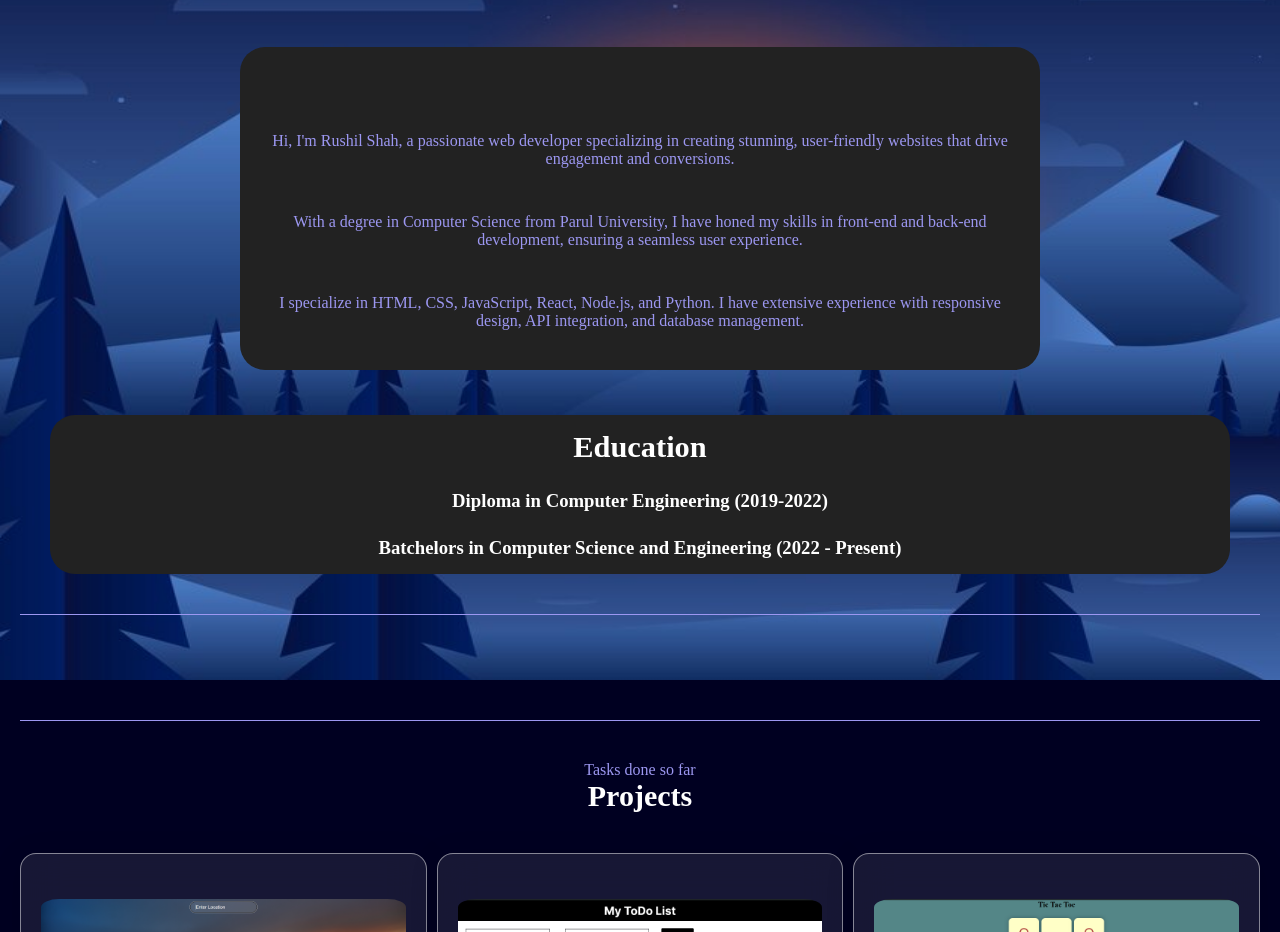
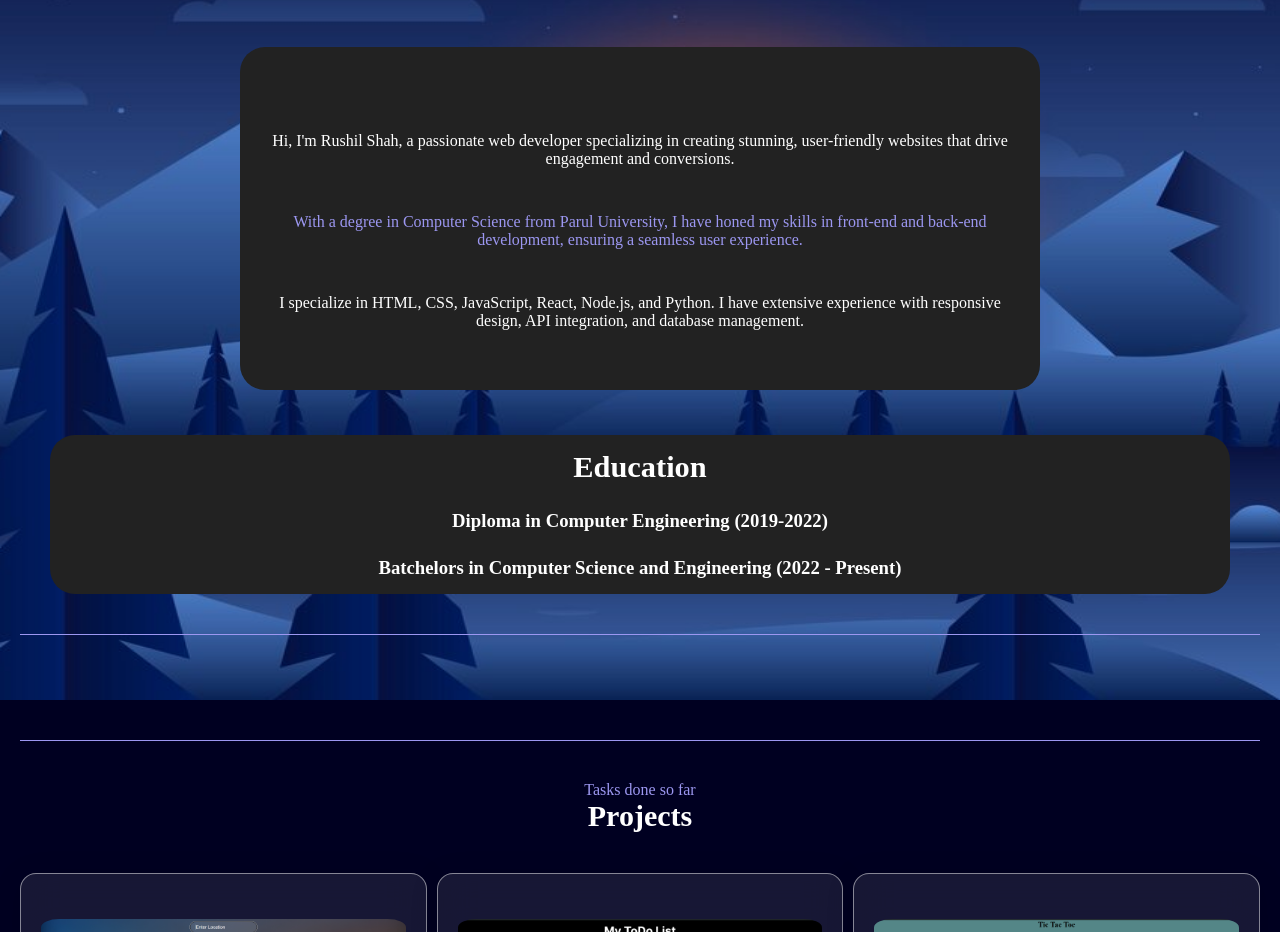
Before and after one commit to RushilShah01/PRODIGY_WD_04, a React (Create React App) app: page /About in a window 1280 px wide. Shown: the part 1482-2414 px from the top of the page. Built offline with nearby package versions, Linux system fonts and the light colour scheme.

Commit message:
About.jsx

```diff
--- a/src/Components/About.jsx
+++ b/src/Components/About.jsx
@@ -23,9 +23,9 @@ const About = () => {
               <p className='abop'>Get To Know Me</p>
               <h2 className='abo'>About Me</h2>
               <div className='about' id='about'>
-                <p classname='white'>Hi, I'm Rushil Shah, a passionate web developer specializing in creating stunning, user-friendly websites that drive engagement and conversions.</p>
+                <p className='white'>Hi, I'm Rushil Shah, a passionate web developer specializing in creating stunning, user-friendly websites that drive engagement and conversions.</p>
                 <p className='purple'>With a degree in Computer Science from Parul University, I have honed my skills in front-end and back-end development, ensuring a seamless user experience.</p>
-                <p classname='white'>I specialize in HTML, CSS, JavaScript, React, Node.js, and Python. I have extensive experience with responsive design, API integration, and database management.</p>
+                <p className='white'>I specialize in HTML, CSS, JavaScript, React, Node.js, and Python. I have extensive experience with responsive design, API integration, and database management.</p>
               </div>
               <div className='edu'>
                 <h1>Education</h1>
```
